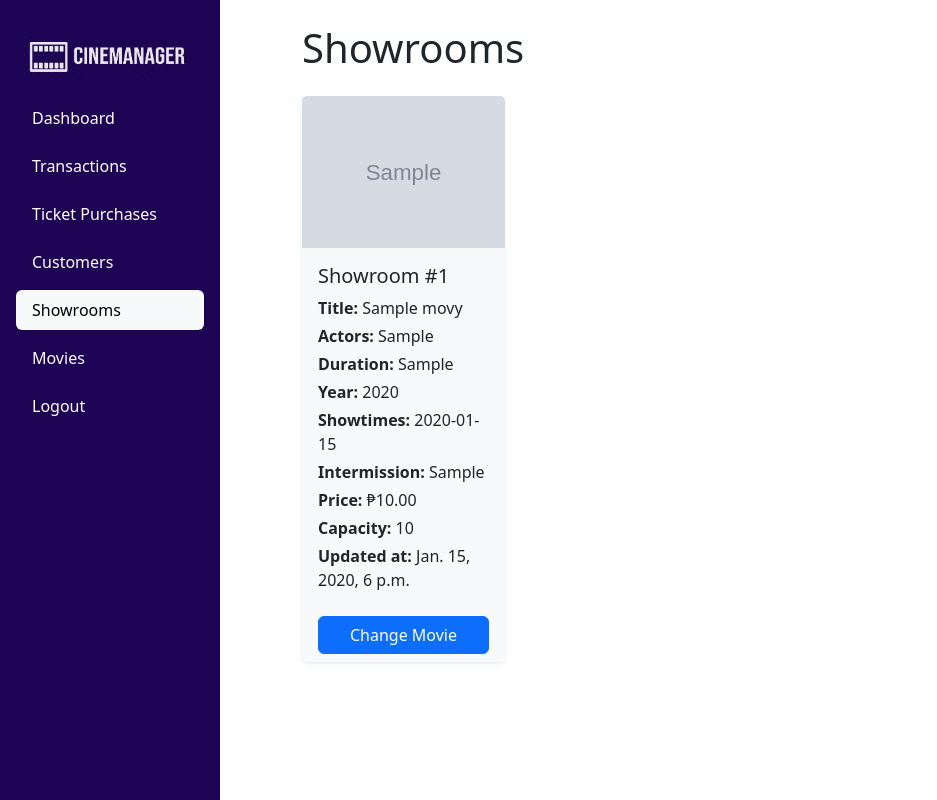
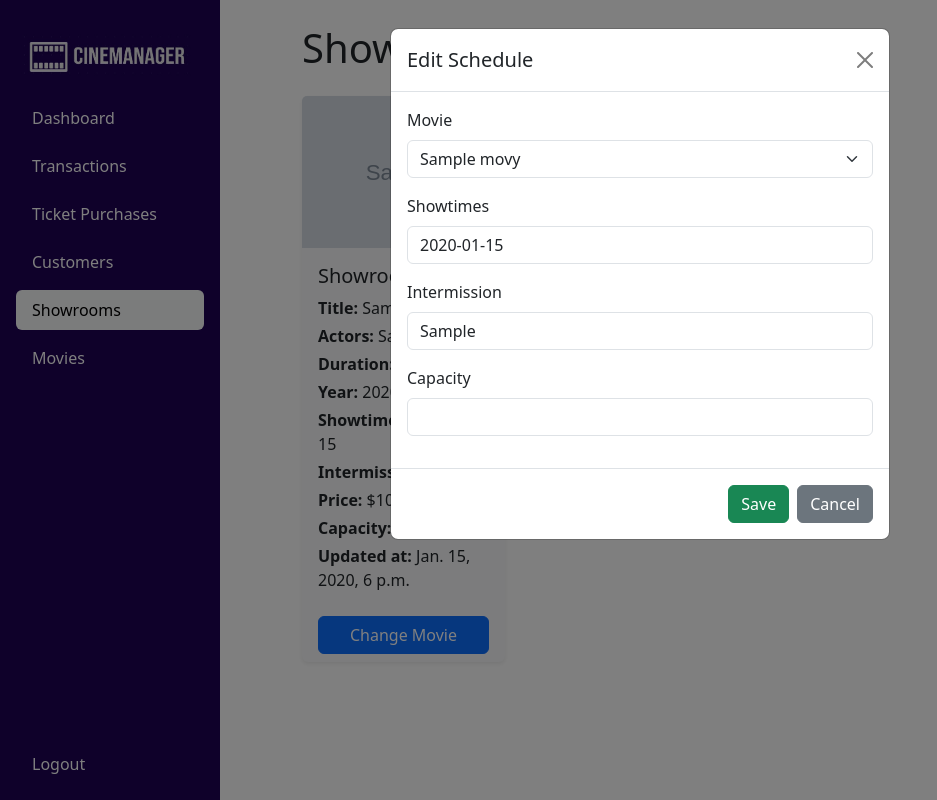
Before and after one commit to unkabogaton/django-movie-project-mhon, a Django app: page /showrooms/ in a window 1280 px wide, after a click on "Change Movie". Shown: the whole page, without its empty margins (0-937 px from the left). Run offline with Django 4.2, Linux system fonts and the light colour scheme; a user stored in the database is signed in; tables that the repository leaves empty hold one stand-in row (values such as "Sample post"); grey boxes marked "Sample" are stand-in pictures.

Commit message:
change movie model

```diff
--- a/movie/models.py
+++ b/movie/models.py
@@ -20,7 +20,7 @@ class Movie(models.Model):
     description = models.TextField()
     actors = models.TextField()
     ratings = models.DecimalField(max_digits=3, decimal_places=1)
-    # price = models.DecimalField(max_digits=8, decimal_places=2)
+    price = models.DecimalField(max_digits=8, decimal_places=2, default=0)
     link_to_pictures = models.URLField()
     duration = models.CharField(max_length=20)
     producer = models.CharField(max_length=255)
@@ -79,7 +79,6 @@ class Schedule(models.Model):
     movie = models.ForeignKey(Movie, on_delete=models.CASCADE)
     showtimes = models.CharField(max_length=255)
     intermission = models.CharField(max_length=100)
-    price = models.DecimalField(max_digits=8, decimal_places=2)
     capacity = models.PositiveIntegerField()
     createdAt = models.DateTimeField(auto_now_add=True)
     updatedAt = models.DateTimeField(auto_now=True)
--- a/movie/templates/includes/sidebar.html
+++ b/movie/templates/includes/sidebar.html
@@ -1,4 +1,4 @@
-<aside class="position-fixed top-0 start-0 text-white vh-100 p-3" style="width: 220px; background-color: #1e0354;">
+<aside class="d-flex flex-column position-fixed top-0 start-0 text-white vh-100 p-3" style="width: 220px; background-color: #1e0354;">
   <div class="fw-bold text-white d-flex align-items-center gap-2 my-3">
     <img src="/static/logo.jpeg" alt="Logo" style="height: 50px;">
   </div>
@@ -33,6 +33,8 @@
         Movies
       </a>
     </li>
+  </ul>
+  <ul class="nav flex-column mt-auto">
     <li class="nav-item">
       <a class="nav-link text-white px-3 py-2" href="{% url 'logout' %}">
         Logout
--- a/movie/templates/showrooms.html
+++ b/movie/templates/showrooms.html
@@ -17,7 +17,7 @@
           <p class="card-text mb-1"><strong>Year:</strong> {{ s.movie.year }}</p>
           <p class="card-text mb-1"><strong>Showtimes:</strong> {{ s.showtimes }}</p>
           <p class="card-text mb-1"><strong>Intermission:</strong> {{ s.intermission }}</p>
-          <p class="card-text mb-1"><strong>Price:</strong> ₱{{ s.price }}</p>
+          <p class="card-text mb-1"><strong>Price:</strong> ${{ s.movie.price }}</p>
           <p class="card-text mb-1"><strong>Capacity:</strong> {{ s.capacity }}</p>
           <p class="card-text"><strong>Updated at:</strong> {{ s.updatedAt }}</p>
         </div>
@@ -30,7 +30,6 @@
             data-bs-movie-id="{{ s.movie.id }}"
             data-bs-showtimes="{{ s.showtimes }}"
             data-bs-intermission="{{ s.intermission }}"
-            data-bs-price="{{ s.price }}"
             data-bs-capacity="{{ s.capacity }}"
           >
             Change Movie
@@ -43,4 +42,68 @@
 </div>
 
 <!-- Modal code remains unchanged -->
+<!-- Edit Modal -->
+<div class="modal fade" id="editModal" tabindex="-1" aria-labelledby="editModalLabel" aria-hidden="true">
+  <div class="modal-dialog">
+    <div class="modal-content">
+      <form method="post" id="editForm">
+        {% csrf_token %}
+        <div class="modal-header">
+          <h5 class="modal-title" id="editModalLabel">Edit Schedule</h5>
+          <button type="button" class="btn-close" data-bs-dismiss="modal" aria-label="Close"></button>
+        </div>
+        <div class="modal-body">
+          <div class="mb-3">
+            <label for="movieSelect" class="form-label">Movie</label>
+            <select name="movie_id" id="movieSelect" class="form-select">
+              {% for m in movies %}
+              <option value="{{ m.id }}">{{ m.title }}</option>
+              {% endfor %}
+            </select>
+          </div>
+
+          <div class="mb-3">
+            <label for="showtimesInput" class="form-label">Showtimes</label>
+            <input type="text" name="showtimes" id="showtimesInput" class="form-control">
+          </div>
+
+          <div class="mb-3">
+            <label for="intermissionInput" class="form-label">Intermission</label>
+            <input type="text" name="intermission" id="intermissionInput" class="form-control">
+          </div>
+          <div class="mb-3">
+            <label for="capacityInput" class="form-label">Capacity</label>
+            <input type="number" name="capacity" id="capacityInput" class="form-control">
+          </div>
+        </div>
+        <div class="modal-footer">
+          <button type="submit" class="btn btn-success">Save</button>
+          <button type="button" class="btn btn-secondary" data-bs-dismiss="modal">Cancel</button>
+        </div>
+      </form>
+    </div>
+  </div>
+</div>
+
+<!-- Bootstrap modal data-fill script -->
+<script>
+  const editModal = document.getElementById('editModal');
+  editModal.addEventListener('show.bs.modal', event => {
+    const button = event.relatedTarget;
+    const scheduleId = button.getAttribute('data-bs-schedule-id');
+    const movieId = button.getAttribute('data-bs-movie-id');
+    const showtimes = button.getAttribute('data-bs-showtimes');
+    const intermission = button.getAttribute('data-bs-intermission');
+    const price = button.getAttribute('data-bs-price');
+    const capacity = button.getAttribute('data-bs-capacity');
+
+    const form = document.getElementById('editForm');
+    form.action = `/showrooms/update/${scheduleId}/`;
+    document.getElementById('movieSelect').value = movieId;
+    document.getElementById('showtimesInput').value = showtimes;
+    document.getElementById('intermissionInput').value = intermission;
+    document.getElementById('priceInput').value = price;
+    document.getElementById('capacityInput').value = capacity;
+  });
+</script>
 {% endblock %}
--- a/movie/templates/transactions.html
+++ b/movie/templates/transactions.html
@@ -85,6 +85,7 @@
           <p><strong>ID:</strong> {{ txn.id }}</p>
           <p><strong>Movie:</strong> {{ txn.movie.title }}</p>
           <p><strong>Customer:</strong> {{ txn.customer.name }} ({{ txn.customer.email }})</p>
+          <p><strong>Unit Price:</strong> {{ txn.movie.price }}</p>
           <p><strong>Quantity:</strong> {{ txn.quantity }}</p>
           <p><strong>Amount Paid:</strong> ${{ txn.amount_paid }}</p>
           <p><strong>Purchase Method:</strong> {{ txn.purchase_method }}</p>
--- a/movie/views.py
+++ b/movie/views.py
@@ -135,7 +135,6 @@ def update_schedule(request, schedule_id):
         schedule.movie_id = request.POST.get("movie_id")
         schedule.showtimes = request.POST.get("showtimes")
         schedule.intermission = request.POST.get("intermission")
-        schedule.price = request.POST.get("price")
         schedule.capacity = request.POST.get("capacity")
         schedule.save()
         return redirect('showrooms')
@@ -170,6 +169,7 @@ def add_movie(request):
             description=data.get('description'),
             actors=data.get('actors'),
             ratings=data.get('ratings'),
+            price=data.get('price'),
             link_to_pictures=data.get('link_to_pictures'),
             duration=data.get('duration'),
             producer=data.get('producer'),
@@ -190,6 +190,7 @@ def edit_movie(request):
         movie.description = request.POST.get('description')
         movie.actors = request.POST.get('actors')
         movie.ratings = request.POST.get('ratings')
+        movie.price = request.POST.get('price')
         movie.link_to_pictures = request.POST.get('link_to_pictures')
         movie.duration = request.POST.get('duration')
         movie.producer = request.POST.get('producer')
```
Also changed, not shown: movie/templates/movies.html (+10 -0 lines), movie/migrations/0003_remove_schedule_price_movie_price_and_more.py (added).
